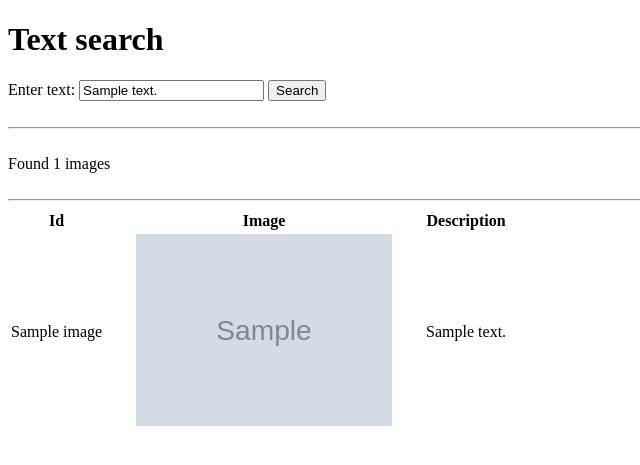
After one commit to grdddj/figma_ui, a FastAPI app: template templates/text_search.html in a window 1280 px wide. The commit adds this page. Shown: the top 465 px of the page, without its empty margins (0-640 px from the left). Run offline with FastAPI, Linux system fonts and the light colour scheme; the template is opened without the code that fills it: most values are stand-ins (such as "Sample title", 1, 10 or a date in 2020); grey boxes marked "Sample" are stand-in pictures.

Commit message:
add search of screen text

```diff
--- a/app.py
+++ b/app.py
@@ -1,6 +1,5 @@
 from __future__ import annotations
 
-import json
 from contextlib import contextmanager
 from pathlib import Path
 
@@ -9,7 +8,12 @@ from fastapi.responses import HTMLResponse
 from fastapi.staticfiles import StaticFiles
 from fastapi.templating import Jinja2Templates
 
-from common import FIGMA_DIR, SCREENS_FILE, get_logger, get_latest_test_report_url
+from common import (
+    FIGMA_DIR,
+    get_latest_test_report_url,
+    get_logger,
+    get_screen_text_content,
+)
 
 HERE = Path(__file__).parent
 
@@ -63,7 +67,7 @@ def read_subdir(flow_name: str, request: Request):
         if flow_name not in get_subdirs_names():
             raise HTTPException(status_code=404, detail="Directory not found")
 
-        screens_content = json.loads(SCREENS_FILE.read_text())
+        screens_content = get_screen_text_content()
         flow_data: list[dict[str, str]] = screens_content[flow_name]
         image_data: list[dict[str, str]] = []
 
@@ -93,3 +97,35 @@ def read_subdir(flow_name: str, request: Request):
                 "unique_tests_and_links": unique_tests_and_links,
             },
         )
+
+
+@app.get("/text")
+def text_search(request: Request, text: str = ""):
+    if not text:
+        image_data = []
+    else:
+        screens_content = get_screen_text_content()
+        image_data: list[dict[str, str]] = []
+
+        for flow_name, flow_data in screens_content.items():
+            for index, screen_info in enumerate(flow_data, start=1):
+                img_name = f"{flow_name}{index}"
+                img_src = f"/static/{flow_name}/{img_name}.png"
+                description = screen_info["description"]
+                if text.lower() in description.lower():
+                    image_data.append(
+                        {
+                            "name": img_name,
+                            "src": img_src,
+                            "description": description,
+                        }
+                    )
+
+    return templates.TemplateResponse(
+        "text_search.html",
+        {
+            "request": request,
+            "text": text,
+            "image_data": image_data,
+        },
+    )
--- a/templates/index.html
+++ b/templates/index.html
@@ -6,6 +6,12 @@
 </head>
 
 <body>
+    <h1>Text search</h1>
+    <form action="/text" method="get">
+        <label for="text">Enter text:</label>
+        <input type="text" id="text" name="text" value="{{ text }}" placeholder="Text to find on screen">
+        <button type="submit">Search</button>
+    </form>
     <h1>Flows</h1>
     <ul>
         {% for subdir, file_count in subdirs_and_filecounts %}
--- /dev/null
+++ b/templates/text_search.html
@@ -0,0 +1,48 @@
+<!DOCTYPE html>
+<html>
+
+<head>
+    <title>Text search</title>
+</head>
+
+<body>
+    <h1>Text search</h1>
+
+    <form method="get">
+        <label for="text">Enter text:</label>
+        <input type="text" id="text" name="text" value="{{ text }}" placeholder="Text to find on screen">
+        <button type="submit">Search</button>
+    </form>
+
+    {% if image_data %}
+
+    <br>
+    <hr>
+    <br>
+    <div>
+        Found {{ image_data|length }} images
+    </div>
+    <br>
+    <hr>
+
+
+    <table>
+        <tr>
+            <th>Id</th>
+            <th>Image</th>
+            <th>Description</th>
+        </tr>
+        {% for image in image_data %}
+        <tr>
+            <td>{{ image.name}}</td>
+            <td><img id="{{ image.name}}" style="margin: 0 30px 0 30px;" width="256" src="{{ image.src }}"
+                    alt="{{ image.name }}">
+            </td>
+            <td>{{ image.description}}</td>
+        </tr>
+        {% endfor %}
+    </table>
+    {% endif %}
+</body>
+
+</html>
```
